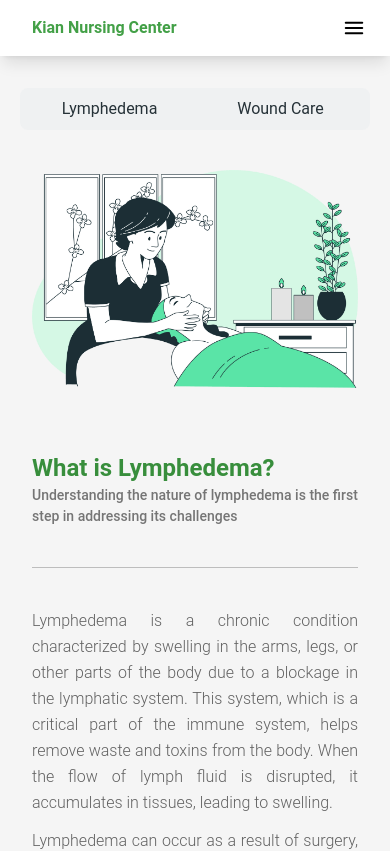
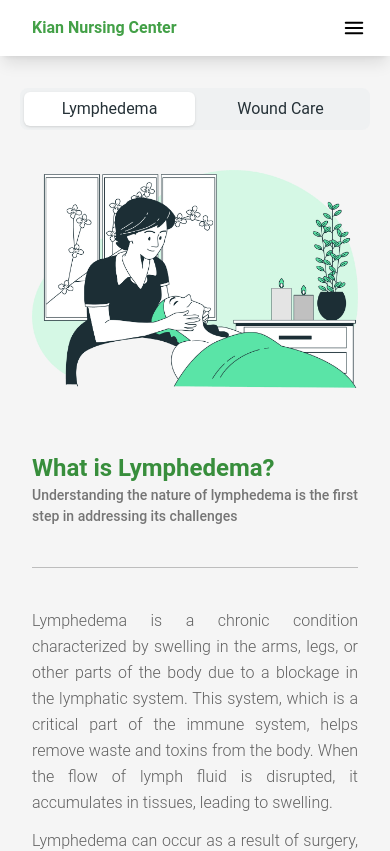
Before and after one commit to RamtinPB/KianNursingCenter, a React (Vite) app: page /Services in a window 390 px wide. Shown: the top 851 px of the page. Built offline with nearby package versions, Linux system fonts and the light colour scheme.

Commit message:
responsive services page v4

```diff
--- a/src/components/Services_Components/ServicesSectionsCard.tsx
+++ b/src/components/Services_Components/ServicesSectionsCard.tsx
@@ -2,7 +2,7 @@ import { Typography, CardBody, Card } from "@material-tailwind/react";
 
 interface ServicesSectionCardProps {
   selectedCard: string | null; // Allow string or null
-  setSelectedCard: (card: string | null) => void; // Function accepts string or null
+  setSelectedCard: (card: string) => void; // Function accepts string or null
 }
 
 export default function ServicesSectionCard({
--- a/src/pages/Services.tsx
+++ b/src/pages/Services.tsx
@@ -9,6 +9,7 @@ export default function Services() {
   const [selectedCard, setSelectedCard] = useState<string | null>(
     "LymphedemaContent",
   );
+  const [isFadingOut, setIsFadingOut] = useState(false);
 
   // References for LymphedemaContent sections
   const sectionRefs = {
@@ -26,6 +27,19 @@ export default function Services() {
     }
   };
 
+  const handleCardChange = (card: string) => {
+    if (card === selectedCard) return; // Avoid redundant clicks
+
+    // Trigger fade-out animation
+    setIsFadingOut(true);
+
+    // After animation duration, update content
+    setTimeout(() => {
+      setSelectedCard(card);
+      setIsFadingOut(false); // Trigger fade-in
+    }, 500); // Match this duration with your CSS transition
+  };
+
   return (
     <>
       <div className="bg-gray-100 px-0">
@@ -38,20 +52,20 @@ export default function Services() {
           </div>
           <div className="col-span-12 my-8 flex flex-col lg:col-span-6 lg:border-l-2 lg:border-r-2">
             <div className="mx-5 mb-10 lg:hidden">
-              <Tabs id="custom-animation" value="selectedCard">
+              <Tabs id="custom-animation" value={selectedCard}>
                 {/* @ts-ignore */}
                 <TabsHeader>
                   {/* @ts-ignore */}
                   <Tab
                     value={"LymphedemaContent"}
-                    onClick={() => setSelectedCard("LymphedemaContent")}
+                    onClick={() => handleCardChange("LymphedemaContent")}
                   >
                     Lymphedema
                   </Tab>
                   {/* @ts-ignore */}
                   <Tab
                     value={"WoundContent"}
-                    onClick={() => setSelectedCard("WoundContent")}
+                    onClick={() => handleCardChange("WoundContent")}
                   >
                     Wound Care
                   </Tab>
@@ -59,7 +73,11 @@ export default function Services() {
               </Tabs>
             </div>
             <div className="px-8">
-              <div className="container mx-auto">
+              <div
+                className={`container mx-auto transition-opacity duration-500 ease-in-out ${
+                  isFadingOut ? "opacity-0" : "opacity-100"
+                }`}
+              >
                 {selectedCard === "LymphedemaContent" && (
                   <LymphedemaContent sectionRefs={sectionRefs} />
                 )}
@@ -72,7 +90,7 @@ export default function Services() {
           <div className="bg-gray col-span-3 hidden flex-col items-center justify-start gap-6 px-6 py-8 lg:flex">
             <ServicesSectionCard
               selectedCard={selectedCard}
-              setSelectedCard={setSelectedCard}
+              setSelectedCard={handleCardChange}
             />
           </div>
         </div>
```
